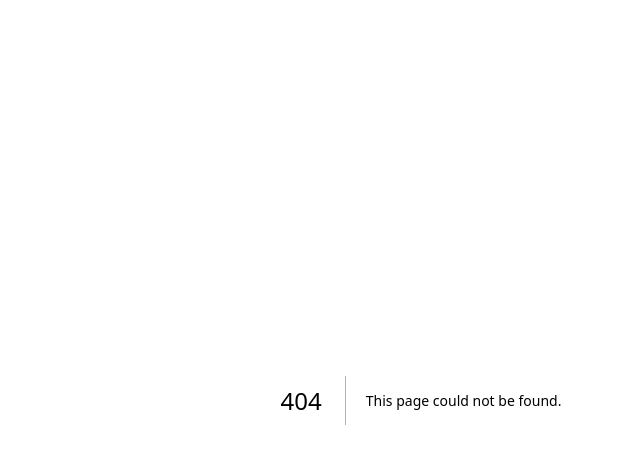
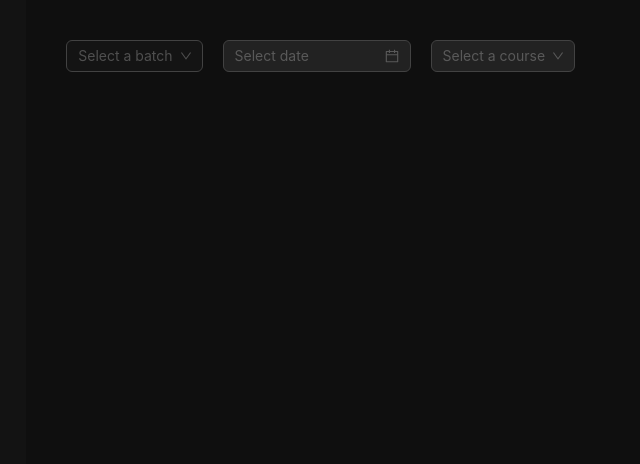
Before and after one commit to KushalwithK/easytute-old-front, a Next.js app: page /dashboard/student/attendance in a window 1280 px wide. Before the commit this address had no page. Shown: the top 464 px of the page, without its empty margins (219-859 px from the left). Built offline with nearby package versions, Linux system fonts and the light colour scheme; no server answers.

Commit message:
added attendance interface

```diff
--- a/app/components/Sidebar.jsx
+++ b/app/components/Sidebar.jsx
@@ -43,7 +43,7 @@ const Sidebar = () => {
   const verifyToken = async () => {
     const token = Cookies.get("token");
     const res = await fetch(
-      "https://attendance-manager-silk.vercel.app/verifyToken",
+      "http://localhost:8080/verifyToken",
       {
         method: "GET",
         headers: { Authorization: `BEARER ${token}` },
@@ -65,6 +65,7 @@ const Sidebar = () => {
     }
     if (e.key === "USER::LOGOUT") {
       Cookies.remove("token");
+      Cookies.remove("userId");
       router.push("/login");
     }
   };
--- a/app/dashboard/student/assign/password/page.jsx
+++ b/app/dashboard/student/assign/password/page.jsx
@@ -1,6 +1,6 @@
 "use client";
 
-import { Button, DatePicker, Input, Select } from "antd";
+import { Button, ConfigProvider, DatePicker, Input, Select, theme } from "antd";
 import { useEffect, useState } from "react";
 import { ToastContainer } from "react-toastify";
 import { API_SINGLETON } from "../../../../services/API";
@@ -60,6 +60,7 @@ const AssignPassword = () => {
 
   return (
     <>
+      <ConfigProvider theme={{ algorithm: theme.darkAlgorithm }}>
         <ToastContainer />
         <div className="dark w-full p-10 flex flex-col gap-4">
           <h1 className="text-gray-100">Assign Password to Student</h1>
@@ -92,6 +93,7 @@ const AssignPassword = () => {
             </div>
           </div>
         </div>
+      </ConfigProvider>
     </>
   );
 };
--- /dev/null
+++ b/app/dashboard/student/attendance/page.jsx
@@ -0,0 +1,140 @@
+"use client";
+
+import { Button, Checkbox, ConfigProvider, DatePicker, Input, Select, theme } from "antd";
+import { useEffect, useState } from "react";
+import { ToastContainer } from "react-toastify";
+import { API_SINGLETON } from "../../../services/API";
+import { randomBytes } from "crypto";
+
+const Attendance = () => {
+
+    const [students, setStudents] = useState([]);
+    const [selectedStudents, setSelectedStudents] = useState([])
+    const [batches, setBatches] = useState([]);
+    const [selectedBatch, setSelectedBatch] = useState(null)
+    const [courses, setCourses] = useState([]);
+    const [attendedStudents, setAttendedStudents] = useState(null);
+    const [info, setInfo] = useState({
+        date: null,
+        courseId: null
+    });
+
+    const getCourses = () => {
+        API_SINGLETON.get("/courses/").then((result) => {
+            let changedBatches = [];
+            changedBatches = result.data.courses.map((course) => {
+                return {
+                    label: course.name,
+                    value: course._id,
+                };
+            });
+            console.log(changedBatches);
+            setCourses(changedBatches);
+        });
+    };
+
+    const getBatches = () => {
+        API_SINGLETON.get("/batches/").then((result) => {
+            let changedBatches = [];
+            changedBatches = result.data.batches.map((batch) => {
+                return {
+                    label: batch.name,
+                    value: batch._id,
+                };
+            });
+            console.log(changedBatches);
+            setBatches(changedBatches);
+        });
+    };
+
+    useEffect(() => {
+        getCourses()
+        getBatches()
+    }, [])
+
+    useEffect(() => {
+        if (selectedBatch)
+            API_SINGLETON.get(`/batches/${selectedBatch}/students/ids`).then((result) => {
+                if (result.data.student_ids) {
+                    let changedStudents = [];
+                    changedStudents = result.data.student_ids.map((student) => {
+                        return {
+                            label: student.name,
+                            value: student._id,
+                        };
+                    });
+                    setStudents(changedStudents);
+                }
+            }).catch((error) => {
+                console.log(error);
+            })
+    }, [selectedBatch])
+
+    const onDateChange = (date, dateString) => {
+        const shortDate = date.$d.toISOString().split('T')[0]
+        API_SINGLETON.get(`/attendance/${shortDate}`).then((result) => {
+            const attendance = result.data.attendance
+            if (attendance) {
+                const students = attendance.students
+                let changedStudents = [];
+                changedStudents = students.map((student) => student._id);
+                console.log(changedStudents);
+                setAttendedStudents(changedStudents);
+            } else {
+                setAttendedStudents(null)
+            }
+        }).catch((error) => {
+            console.log(error);
+        })
+    };
+
+    const onBatchChange = (value) => {
+        setSelectedBatch(value)
+    };
+
+    const onCourseChange = (value) => {
+        console.log(`selected ${value}`);
+    };
+
+    const onStudentSelectionChange = (values) => {
+
+    }
+
+
+    const filterOption = (input, option) =>
+        (option?.label ?? '').toLowerCase().includes(input.toLowerCase());
+
+    return (
+        <>
+            <ConfigProvider theme={{ algorithm: theme.darkAlgorithm }}>
+                <ToastContainer />
+                <div className="dark w-full p-10 flex flex-col gap-4">
+                    <div className="flex gap-5 items-center">
+
+                        <Select
+                            placeholder="Select a batch"
+                            optionFilterProp="children"
+                            onChange={onBatchChange}
+                            filterOption={filterOption}
+                            options={batches}
+                        />
+                        <DatePicker disabled={!selectedBatch} onChange={onDateChange} />
+                        <Select
+                            disabled={!selectedBatch}
+                            placeholder="Select a course"
+                            optionFilterProp="children"
+                            onChange={onCourseChange}
+                            filterOption={filterOption}
+                            options={courses}
+                        />
+                    </div>
+                    <div className="flex flex-col">
+                        <Checkbox.Group className="flex flex-col gap-2" options={students} value={attendedStudents} onChange={onStudentSelectionChange} />
+                    </div>
+                </div>
+            </ConfigProvider>
+        </>
+    );
+};
+
+export default Attendance;
--- a/app/services/API.js
+++ b/app/services/API.js
@@ -1,5 +1,6 @@
 import axios from "axios"
 
 export const API_SINGLETON = axios.create({
-    baseURL: "https://attendance-manager-silk.vercel.app/"
+    // baseURL: "https://attendance-manager-silk.vercel.app/",
+    baseURL: "http://localhost:8080/"
 })
```
Also changed, not shown: app/dashboard/tests/create/page.jsx (+2 -0 lines), middleware.ts (+13 -7 lines). Lines whose indentation alone changed are shown as unchanged.
